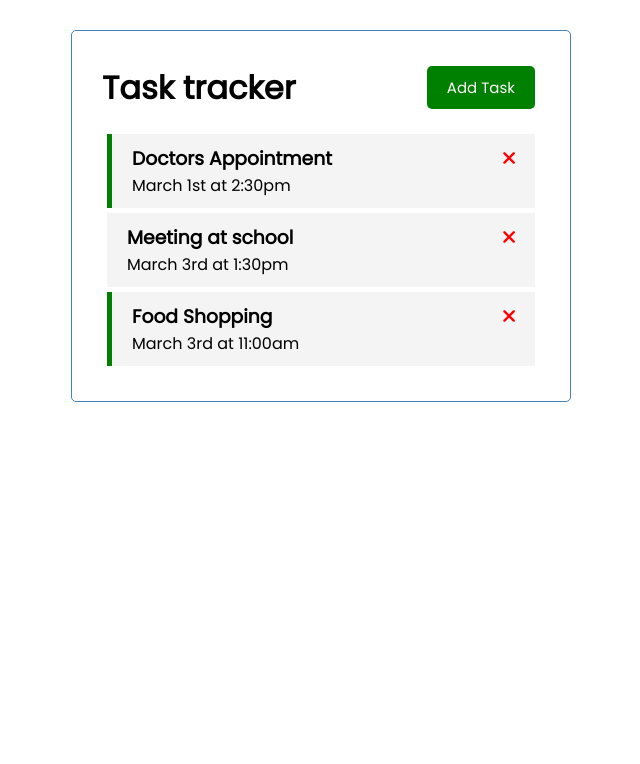
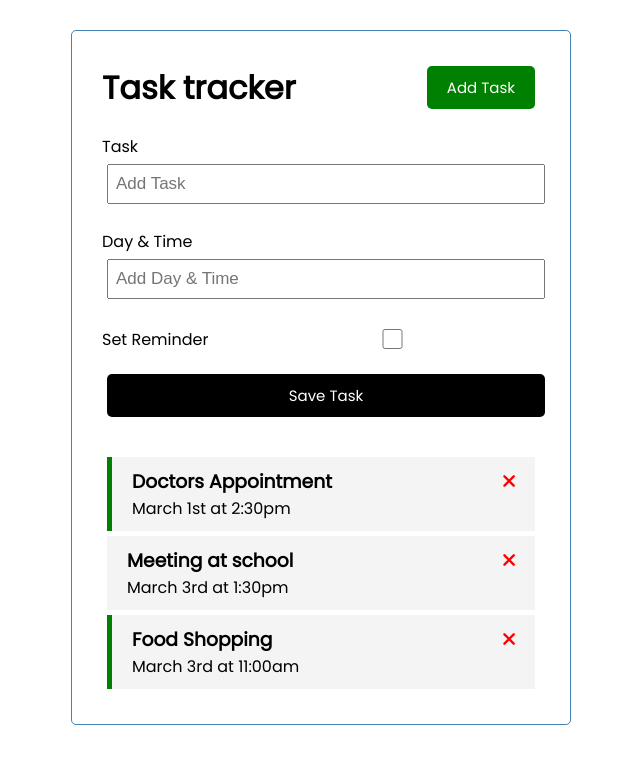
Before and after one commit to Sunil2201/vue-crash-course, a Vue app: page / in a window 1280 px wide. Shown: the top 764 px of the page, without its empty margins (319-959 px from the left). Built offline with nearby package versions, Linux system fonts and the light colour scheme.

Commit message:
refactor: add task

```diff
--- a/src/App.vue
+++ b/src/App.vue
@@ -1,6 +1,7 @@
 <template>
   <div class="container">
     <Header title="Task tracker" />
+    <AddTask @add-task="addTask"/>
     <Tasks
       @toggle-reminder="toggleReminder"
       @delete-task="deleteTask"
@@ -12,11 +13,13 @@
 <script>
 import Header from "./components/Header.vue";
 import Tasks from "./components/Tasks.vue";
+import AddTask from "./components/AddTask.vue"
 export default {
   name: "App",
   components: {
     Header,
     Tasks,
+    AddTask,
   },
   data() {
     return {
@@ -34,6 +37,9 @@ export default {
         task.id === id ? { ...task, reminder: !task.reminder } : task
       );
     },
+    addTask(task){
+      this.tasks = [...this.tasks, task]
+    }
   },
   created() {
     this.tasks = [
--- /dev/null
+++ b/src/components/AddTask.vue
@@ -0,0 +1,90 @@
+<template>
+  <form @submit="onSubmit" class="add-form">
+    <div class="form-control">
+      <label>Task</label>
+      <input type="text" v-model="text" name="text" placeholder="Add Task" />
+    </div>
+    <div class="form-control">
+      <label>Day & Time</label>
+      <input
+        type="text"
+        v-model="day"
+        name="day"
+        placeholder="Add Day & Time"
+      />
+    </div>
+    <div class="form-control form-control-check">
+      <label>Set Reminder</label>
+      <input type="checkbox" v-model="reminder" name="reminder" />
+    </div>
+
+    <input type="submit" value="Save Task" class="btn btn-block" />
+  </form>
+</template>
+
+<script>
+export default {
+  name: "AddTask",
+  data() {
+    return {
+      text: "",
+      day: "",
+      reminder: false,
+    };
+  },
+  methods: {
+    onSubmit(e) {
+      e.preventDefault();
+
+      if (!this.text) {
+        alert("Please add a task");
+        return;
+      }
+
+      const newTask = {
+        id: Math.floor(Math.random() * 100000),
+        text: this.text,
+        day: this.day,
+        reminder: this.reminder,
+      };
+
+      this.$emit("add-task", newTask);
+
+      this.text = "";
+      this.day = "";
+      this.reminder = false;
+    },
+  },
+};
+</script>
+
+<style scoped>
+.add-form {
+  margin-bottom: 40px;
+}
+.form-control {
+  margin: 20px 0;
+}
+.form-control label {
+  display: block;
+}
+.form-control input {
+  width: 100%;
+  height: 40px;
+  margin: 5px;
+  padding: 3px 7px;
+  font-size: 17px;
+}
+.form-control-check {
+  display: flex;
+  align-items: center;
+  justify-content: space-between;
+}
+.form-control-check label {
+  flex: 1;
+}
+.form-control-check input {
+  flex: 2;
+  height: 20px;
+}
+</style>
```
